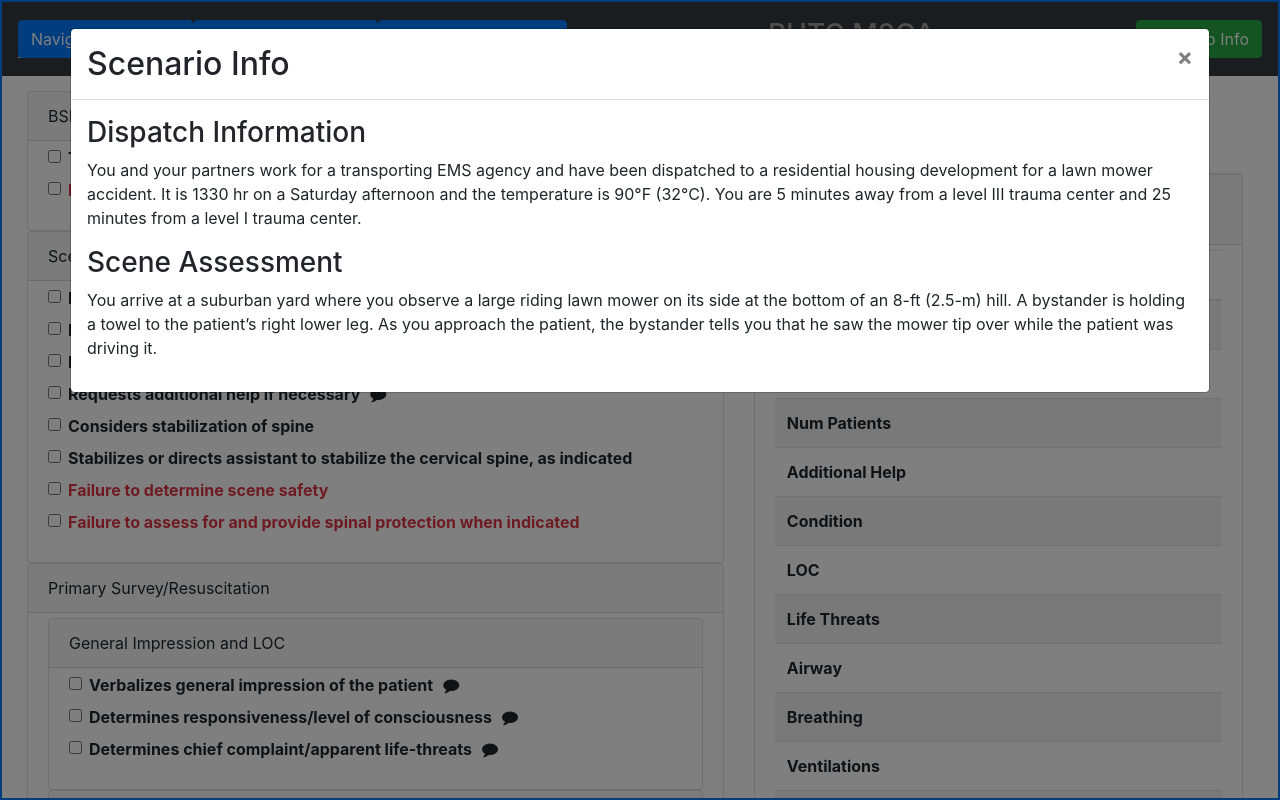
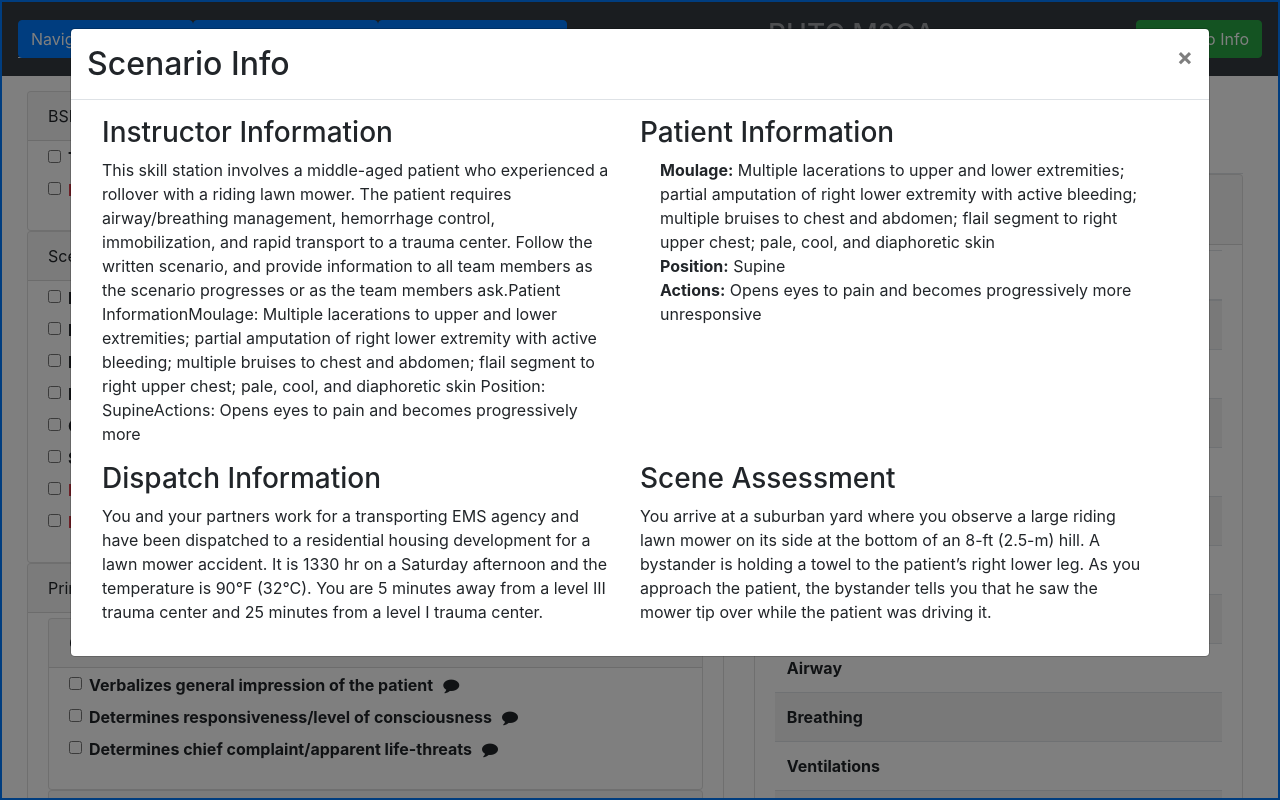
Before and after one commit to MedDBriefer/mockup, a React (Create React App) app: page /mockup2 in a window 1280 px wide. Both pictures are taken after a click on the button "Scenario Info". Built offline with nearby package versions, Linux system fonts and the light colour scheme.

Commit message:
layed out all current info in rows/cols

```diff
--- a/src/components/ScenarioInfo.js
+++ b/src/components/ScenarioInfo.js
@@ -2,13 +2,33 @@
 import React from "react"
 
 export default function ScenarioInfo({scenario}) {
-
+    const info = scenario.info;
     return (
-        <>
-            <h3>Dispatch Information</h3>
-            <p>{scenario.info.dispatchInfo}</p>
-            <h3>Scene Assessment</h3>
-            <p>{scenario.info.sceneAssessment}</p>
-        </>
-    )
+        <div className="container-fluid">
+            <div className="row">
+                <div className="col-6">
+                    <h3>Instructor Information</h3>
+                    <p>{info.instructorInformation}</p>
+                </div>
+                <div className="col-6">
+                    <h3>Patient Information</h3>
+                    <ul>
+                        <li><b>Moulage:</b> {info.patientInformation.moulage}</li>
+                        <li><b>Position:</b> {info.patientInformation.position}</li>
+                        <li><b>Actions:</b> {info.patientInformation.actions}</li>
+                    </ul>
+                </div>
+            </div>
+            <div className="row">
+                <div className="col-6">
+                    <h3>Dispatch Information</h3>
+                    <p>{info.dispatchInfo}</p>
+                </div>
+                <div className="col-6">
+                    <h3>Scene Assessment</h3>
+                    <p>{info.sceneAssessment}</p>
+                </div>
+            </div>
+        </div>
+)
 }
```
